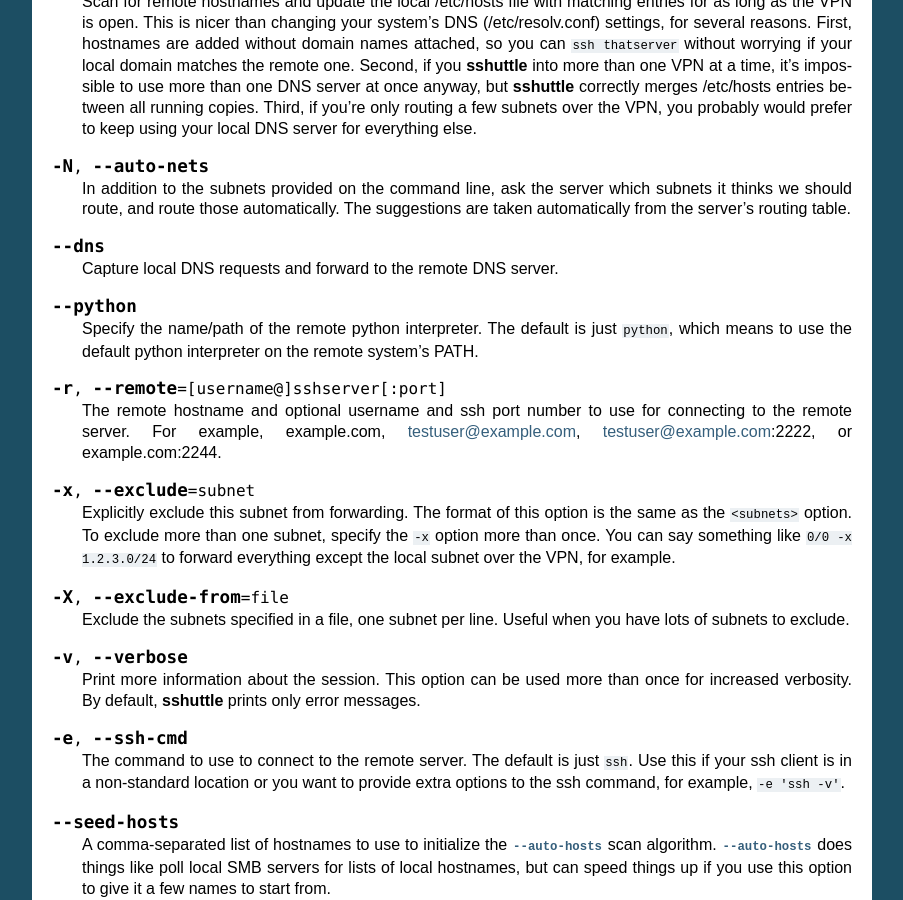
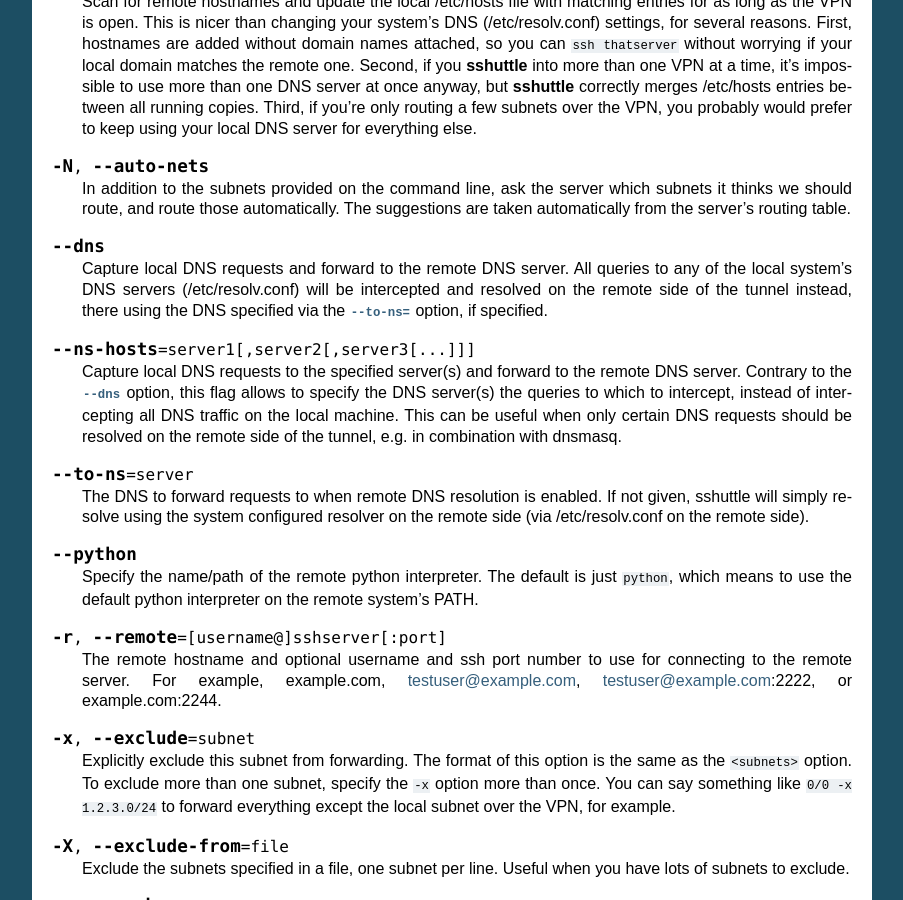
Before and after one commit to sshuttle/sshuttle, a Sphinx documentation site: the page built from docs/manpage.rst, in a window 1280 px wide and 900 px high, scrolled down 1033 px. Shown: the whole window, without its empty margins (198-1101 px from the left). Built offline with Sphinx 7.4.7, drawn with Linux system fonts in a browser that asks for light colours; the version number could not be read and is left out.

Commit message:
docs: document --ns-hosts --to-ns and update --dns
--ns-hosts is available since commit d2ee34d71c0e
("dns: Added --ns-hosts to tunnel only some requests")
(released as v0.72), but was never documented.

--to-ns is available since commit be559fc78b88
("Fix case where there is no --dns.") after several
bugfixes, released as v0.78.4, but was never
documented.

```diff
--- a/docs/manpage.rst
+++ b/docs/manpage.rst
@@ -94,7 +94,30 @@
 .. option:: --dns
 
     Capture local DNS requests and forward to the remote DNS
-    server.
+    server. All queries to any of the local system's DNS
+    servers (/etc/resolv.conf) will be intercepted and
+    resolved on the remote side of the tunnel instead, there
+    using the DNS specified via the :option:`--to-ns=` option,
+    if specified.
+
+.. option:: --ns-hosts=server1[,server2[,server3[...]]]
+
+    Capture local DNS requests to the specified server(s)
+    and forward to the remote DNS server. Contrary to the
+    :option:`--dns` option, this flag allows to specify the
+    DNS server(s) the queries to which to intercept,
+    instead of intercepting all DNS traffic on the local
+    machine. This can be useful when only certain DNS
+    requests should be resolved on the remote side of the
+    tunnel, e.g. in combination with dnsmasq.
+
+.. option:: --to-ns=server
+
+    The DNS to forward requests to when remote DNS
+    resolution is enabled. If not given, sshuttle will
+    simply resolve using the system configured resolver on
+    the remote side (via /etc/resolv.conf on the remote
+    side).
 
 .. option:: --python
 
```
